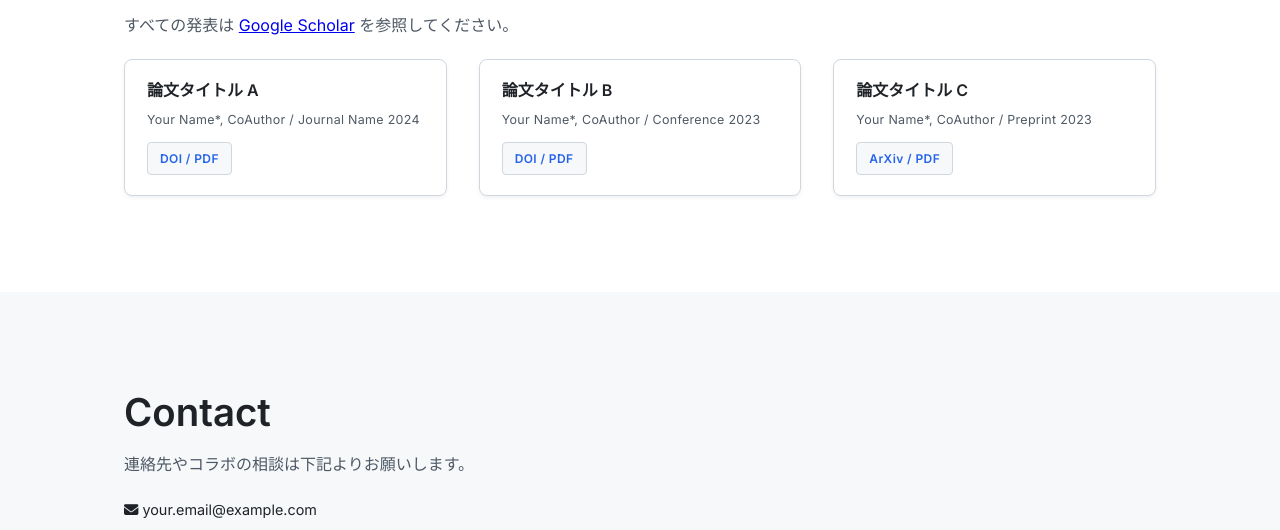
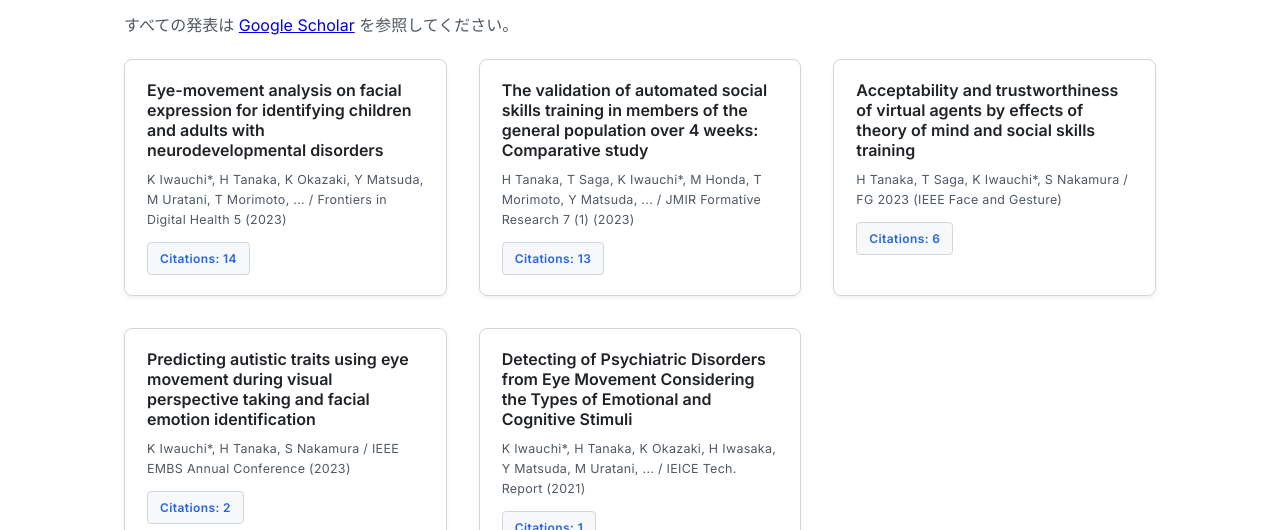
Before and after one commit to i-w-a/i-w-a.github.io, a plain HTML site: page index.html in a window 1280 px wide. Shown: the part 1827-2357 px from the top of the page. Drawn offline with Linux system fonts and the light colour scheme.

Commit message:
Update publications with Google Scholar data

```diff
--- a/index.html
+++ b/index.html
@@ -45,7 +45,7 @@
         </div>
         <div class="social-icons hero-social">
           <a href="https://x.com/yourhandle" aria-label="X" target="_blank" rel="noopener"><i class="fa-brands fa-x-twitter"></i></a>
-          <a href="https://scholar.google.com/citations?user=YOURID" aria-label="Google Scholar" target="_blank" rel="noopener"><i class="fa-solid fa-graduation-cap"></i></a>
+          <a href="https://scholar.google.com/citations?user=PN0idYcAAAAJ" aria-label="Google Scholar" target="_blank" rel="noopener"><i class="fa-solid fa-graduation-cap"></i></a>
             <!-- FontAwesomeにScholarは無いため graduation-cap 代替 -->
           <a href="https://www.kaggle.com/yourhandle" aria-label="Kaggle" target="_blank" rel="noopener"><i class="fa-brands fa-kaggle"></i></a>
           <a href="https://www.linkedin.com/in/yourhandle" aria-label="LinkedIn" target="_blank" rel="noopener"><i class="fa-brands fa-linkedin"></i></a>
@@ -127,24 +127,34 @@
       <h2>Featured Publications</h2>
       <p class="scholar-link">
         すべての発表は
-        <a href="https://scholar.google.com/citations?user=YOURID" target="_blank" rel="noopener">Google Scholar</a>
+        <a href="https://scholar.google.com/citations?user=PN0idYcAAAAJ" target="_blank" rel="noopener">Google Scholar</a>
         を参照してください。
       </p>
       <div class="pub-grid">
         <article class="pub-card">
-          <h3 class="pub-title">論文タイトル A</h3>
-          <p class="pub-meta">Your Name*, CoAuthor / Journal Name 2024</p>
-          <a href="#" class="pub-link">DOI / PDF</a>
+          <h3 class="pub-title">Eye-movement analysis on facial expression for identifying children and adults with neurodevelopmental disorders</h3>
+          <p class="pub-meta">K Iwauchi*, H Tanaka, K Okazaki, Y Matsuda, M Uratani, T Morimoto, ... / Frontiers in Digital Health 5 (2023)</p>
+          <a href="https://scholar.google.com/citations?view_op=view_citation&hl=ja&user=PN0idYcAAAAJ&citation_for_view=PN0idYcAAAAJ:d1gkVwhDpl0C" class="pub-link" target="_blank" rel="noopener">Citations: 14</a>
         </article>
         <article class="pub-card">
-          <h3 class="pub-title">論文タイトル B</h3>
-          <p class="pub-meta">Your Name*, CoAuthor / Conference 2023</p>
-          <a href="#" class="pub-link">DOI / PDF</a>
+          <h3 class="pub-title">The validation of automated social skills training in members of the general population over 4 weeks: Comparative study</h3>
+          <p class="pub-meta">H Tanaka, T Saga, K Iwauchi*, M Honda, T Morimoto, Y Matsuda, ... / JMIR Formative Research 7 (1) (2023)</p>
+          <a href="https://scholar.google.com/citations?view_op=view_citation&hl=ja&user=PN0idYcAAAAJ&citation_for_view=PN0idYcAAAAJ:u5HHmVD_uO8C" class="pub-link" target="_blank" rel="noopener">Citations: 13</a>
         </article>
         <article class="pub-card">
-          <h3 class="pub-title">論文タイトル C</h3>
-          <p class="pub-meta">Your Name*, CoAuthor / Preprint 2023</p>
-          <a href="#" class="pub-link">ArXiv / PDF</a>
+          <h3 class="pub-title">Acceptability and trustworthiness of virtual agents by effects of theory of mind and social skills training</h3>
+          <p class="pub-meta">H Tanaka, T Saga, K Iwauchi*, S Nakamura / FG 2023 (IEEE Face and Gesture)</p>
+          <a href="https://scholar.google.com/citations?view_op=view_citation&hl=ja&user=PN0idYcAAAAJ&citation_for_view=PN0idYcAAAAJ:u-x6o8ySG0sC" class="pub-link" target="_blank" rel="noopener">Citations: 6</a>
+        </article>
+        <article class="pub-card">
+          <h3 class="pub-title">Predicting autistic traits using eye movement during visual perspective taking and facial emotion identification</h3>
+          <p class="pub-meta">K Iwauchi*, H Tanaka, S Nakamura / IEEE EMBS Annual Conference (2023)</p>
+          <a href="https://scholar.google.com/citations?view_op=view_citation&hl=ja&user=PN0idYcAAAAJ&citation_for_view=PN0idYcAAAAJ:9yKSN-GCB0IC" class="pub-link" target="_blank" rel="noopener">Citations: 2</a>
+        </article>
+        <article class="pub-card">
+          <h3 class="pub-title">Detecting of Psychiatric Disorders from Eye Movement Considering the Types of Emotional and Cognitive Stimuli</h3>
+          <p class="pub-meta">K Iwauchi*, H Tanaka, K Okazaki, H Iwasaka, Y Matsuda, M Uratani, ... / IEICE Tech. Report (2021)</p>
+          <a href="https://scholar.google.com/citations?view_op=view_citation&hl=ja&user=PN0idYcAAAAJ&citation_for_view=PN0idYcAAAAJ:IjCSPb-OGe4C" class="pub-link" target="_blank" rel="noopener">Citations: 1</a>
         </article>
       </div>
     </div>
```
